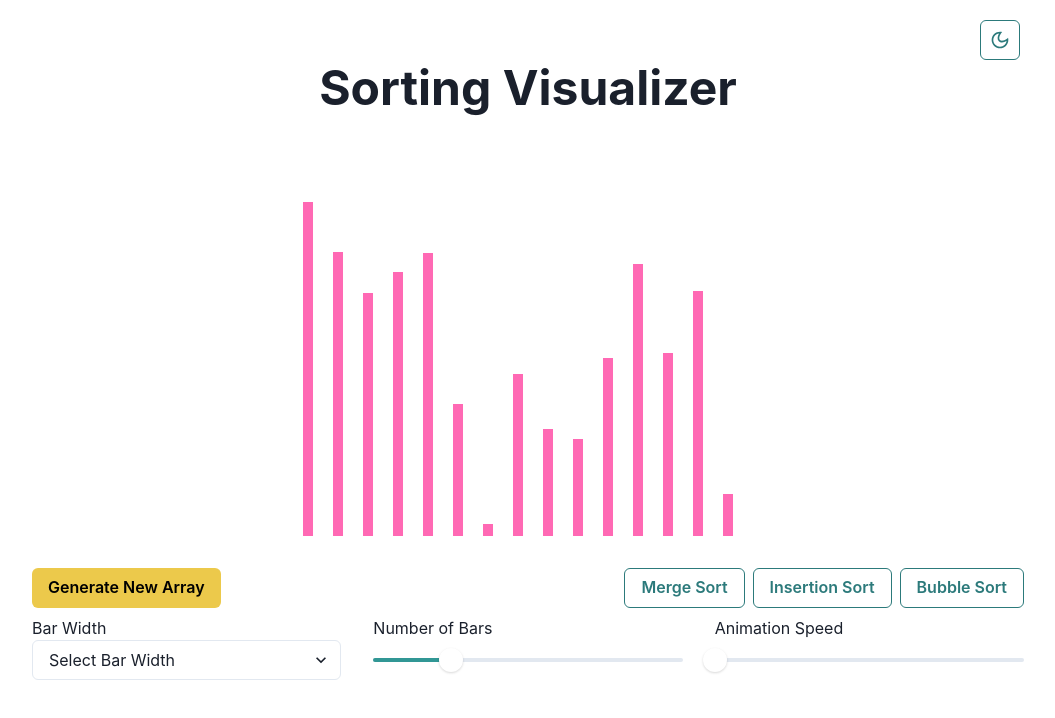
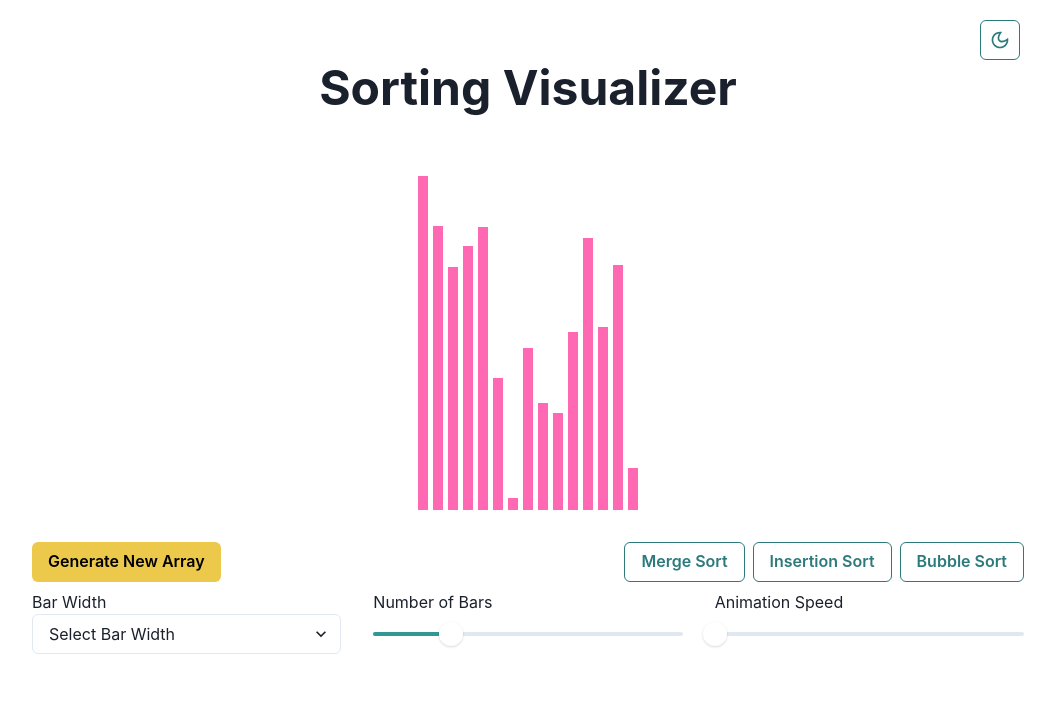
Before and after one commit to misterbracket/algo-visualizer, a React (Create React App) app: page / in a window 1280 px wide. Shown: the top 718 px of the page, without its empty margins (112-1167 px from the left). Built offline with nearby package versions, Linux system fonts and the light colour scheme.

Commit message:
css adjustments in boxes

```diff
--- a/src/components/SortingVisualizer/SortingVisualizer.tsx
+++ b/src/components/SortingVisualizer/SortingVisualizer.tsx
@@ -3,7 +3,7 @@ import {
   Box, Flex, Spacer, Slider, Text,
   SliderTrack,
   SliderFilledTrack,
-  SliderThumb, Heading, Select, Grid, Stack
+  SliderThumb, Heading, Select, Grid, Stack, Container, HStack
 } from "@chakra-ui/react"
 
 import { Button, ButtonGroup } from "@chakra-ui/react"
@@ -155,7 +155,7 @@ const SortingVisualizer = () => {
     <>
       <Heading size="2xl" padding={"4rem"}>Sorting Visualizer</Heading>
       <Flex width={"100%"} direction={"column"} >
-        <Grid templateColumns="repeat(auto-fit, 30px)" autoFlow='column' justifyContent="center" alignItems="end" height={`${BAR_HEIGHT + 20}px`} overflowX="auto">
+        <HStack justify="center" align="end" spacing="5px" overflowX="auto">
           {array.map((value, idx) => (<Box key={value} >
             <Box
               ref={(element) => { arrayBarDivsRefs.current[idx] = element! }}
@@ -166,8 +166,7 @@ const SortingVisualizer = () => {
           </Box>)
 
           )}
-        </Grid>
-
+        </HStack>
         <Flex direction={'column'} paddingTop={"2rem"} paddingBottom={"3rem"}>
           <Stack direction={["column", "row"]} justify="space-between" spacing={2}>
             <Stack direction={["column", "row"]} spacing={2}>
```
